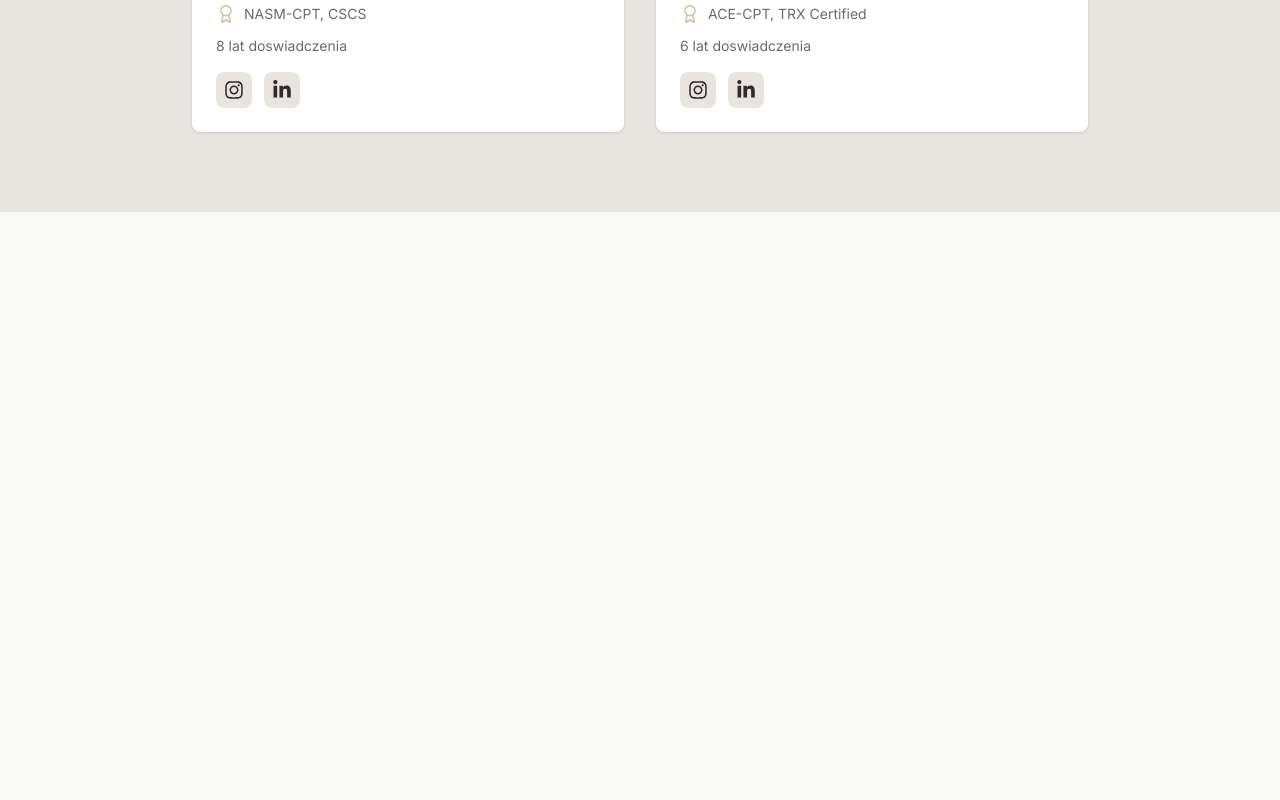
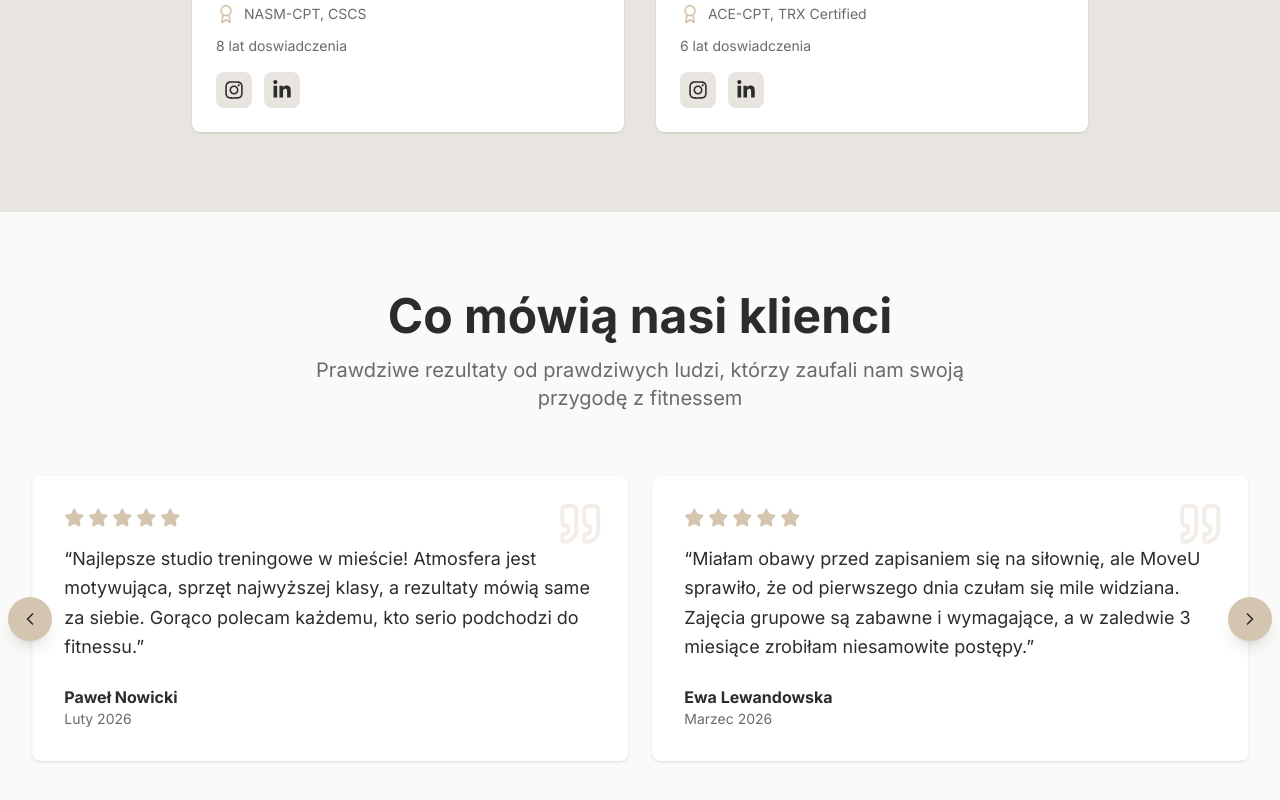
Before and after one commit to kapuscinskimateusz/moveu-studio, a Next.js app: page / in a window 1280 px wide. Shown: the part 2144-2944 px from the top of the page. Before the commit the page ends 2644 px from the top, so only its background shows below. Built offline with nearby package versions, Linux system fonts and the light colour scheme.

Commit message:
feat(reviews): add reviews section with embla carousel

```diff
--- a/package.json
+++ b/package.json
@@ -13,6 +13,8 @@
   "dependencies": {
     "@hookform/resolvers": "^5.2.2",
     "clsx": "^2.1.1",
+    "embla-carousel-autoplay": "^8.6.0",
+    "embla-carousel-react": "^8.6.0",
     "framer-motion": "^12.38.0",
     "lucide-react": "^1.11.0",
     "next": "16.2.4",
--- a/src/app/page.tsx
+++ b/src/app/page.tsx
@@ -2,6 +2,7 @@ import { Hero } from "@/components/sections/hero";
 import { Navigation } from "@/components/sections/navigation";
 import { Offer } from "@/components/sections/offer";
 import { Trainers } from "@/components/sections/trainers";
+import { Reviews } from "@/components/sections/reviews";
 
 export default function Home() {
   return (
@@ -11,7 +12,7 @@ export default function Home() {
         <Hero />
         <Offer />
         <Trainers />
-        <section id="reviews" className="h-24" aria-hidden="true" />
+        <Reviews />
         <section id="blog" className="h-24" aria-hidden="true" />
         <section id="contact" className="h-24" aria-hidden="true" />
       </main>
--- /dev/null
+++ b/src/components/sections/reviews.tsx
@@ -0,0 +1,104 @@
+"use client";
+
+import useEmblaCarousel from "embla-carousel-react";
+import Autoplay from "embla-carousel-autoplay";
+import { useCallback } from "react";
+import { Star, Quote, ChevronLeft, ChevronRight } from "lucide-react";
+
+const reviews = [
+  {
+    name: "Joanna Kowalczyk",
+    rating: 5,
+    text: "MoveU całkowicie zmieniło moje podejście do fitnessu. Trenerzy są niesamowici, a programy idealnie dopasowane do moich celów. Nigdy nie czułam się silniejsza!",
+    date: "Marzec 2026",
+  },
+  {
+    name: "Paweł Nowicki",
+    rating: 5,
+    text: "Najlepsze studio treningowe w mieście! Atmosfera jest motywująca, sprzęt najwyższej klasy, a rezultaty mówią same za siebie. Gorąco polecam każdemu, kto serio podchodzi do fitnessu.",
+    date: "Luty 2026",
+  },
+  {
+    name: "Ewa Lewandowska",
+    rating: 5,
+    text: "Miałam obawy przed zapisaniem się na siłownię, ale MoveU sprawiło, że od pierwszego dnia czułam się mile widziana. Zajęcia grupowe są zabawne i wymagające, a w zaledwie 3 miesiące zrobiłam niesamowite postępy.",
+    date: "Marzec 2026",
+  },
+  {
+    name: "Michał Wiśniewski",
+    rating: 5,
+    text: "Sesje z trenerem personalnym są warte każdej złotówki. Mój trener naprawdę rozumie moje ciało i popycha mnie do osiągnięcia więcej, niż myślałem, że to możliwe. Pięć gwiazdek!",
+    date: "Styczeń 2026",
+  },
+  {
+    name: "Aleksandra Tomczak",
+    rating: 5,
+    text: "Niesamowite doświadczenie od początku do końca. Obiekt jest nieskazitelny, personel przyjazny, a widziałam niesamowite rezultaty w mojej sile i wytrzymałości.",
+    date: "Luty 2026",
+  },
+];
+
+export function Reviews() {
+  const [emblaRef, emblaApi] = useEmblaCarousel({ loop: true, align: "start", slidesToScroll: 1 }, [
+    Autoplay({ delay: 5000, stopOnInteraction: true }),
+  ]);
+
+  const scrollPrev = useCallback(() => emblaApi?.scrollPrev(), [emblaApi]);
+  const scrollNext = useCallback(() => emblaApi?.scrollNext(), [emblaApi]);
+
+  return (
+    <section id="reviews" className="py-20 bg-background">
+      <div className="max-w-7xl mx-auto px-4 sm:px-6 lg:px-8">
+        <div className="text-center mb-16">
+          <h2 className="text-4xl md:text-5xl font-bold text-primary mb-4">
+            Co mówią nasi klienci
+          </h2>
+          <p className="text-xl text-muted-foreground max-w-2xl mx-auto">
+            Prawdziwe rezultaty od prawdziwych ludzi, którzy zaufali nam swoją przygodę z fitnessem
+          </p>
+        </div>
+
+        <div className="relative">
+          <div className="overflow-hidden py-4 -my-4 px-4 -mx-4" ref={emblaRef}>
+            <div className="flex -ml-6">
+              {reviews.map((review, index) => (
+                <div key={index} className="flex-[0_0_85%] md:flex-[0_0_50%] min-w-0 pl-6">
+                  <div className="bg-card p-6 md:p-8 rounded-lg shadow-sm hover:shadow-lg transition-shadow relative">
+                    <Quote className="absolute top-4 right-4 md:top-6 md:right-6 w-8 h-8 md:w-12 md:h-12 text-accent/30" />
+                    <div className="flex gap-1 mb-4">
+                      {Array.from({ length: review.rating }).map((_, i) => (
+                        <Star key={i} className="w-4 h-4 md:w-5 md:h-5 fill-accent text-accent" />
+                      ))}
+                    </div>
+                    <p className="text-foreground mb-6 text-base md:text-lg leading-relaxed">
+                      &ldquo;{review.text}&rdquo;
+                    </p>
+                    <div>
+                      <p className="font-bold text-primary">{review.name}</p>
+                      <p className="text-sm text-muted-foreground">{review.date}</p>
+                    </div>
+                  </div>
+                </div>
+              ))}
+            </div>
+          </div>
+
+          <button
+            onClick={scrollPrev}
+            className="hidden md:block absolute left-0 top-1/2 -translate-y-1/2 -translate-x-6 z-10 bg-accent hover:bg-accent/80 text-accent-foreground p-3 rounded-full shadow-lg transition-all"
+            aria-label="Poprzednia opinia"
+          >
+            <ChevronLeft className="w-5 h-5" />
+          </button>
+          <button
+            onClick={scrollNext}
+            className="hidden md:block absolute right-0 top-1/2 -translate-y-1/2 translate-x-6 z-10 bg-accent hover:bg-accent/80 text-accent-foreground p-3 rounded-full shadow-lg transition-all"
+            aria-label="Następna opinia"
+          >
+            <ChevronRight className="w-5 h-5" />
+          </button>
+        </div>
+      </div>
+    </section>
+  );
+}
```
Also changed, not shown: 1 other file (tests, documents, lock files or other folders).
